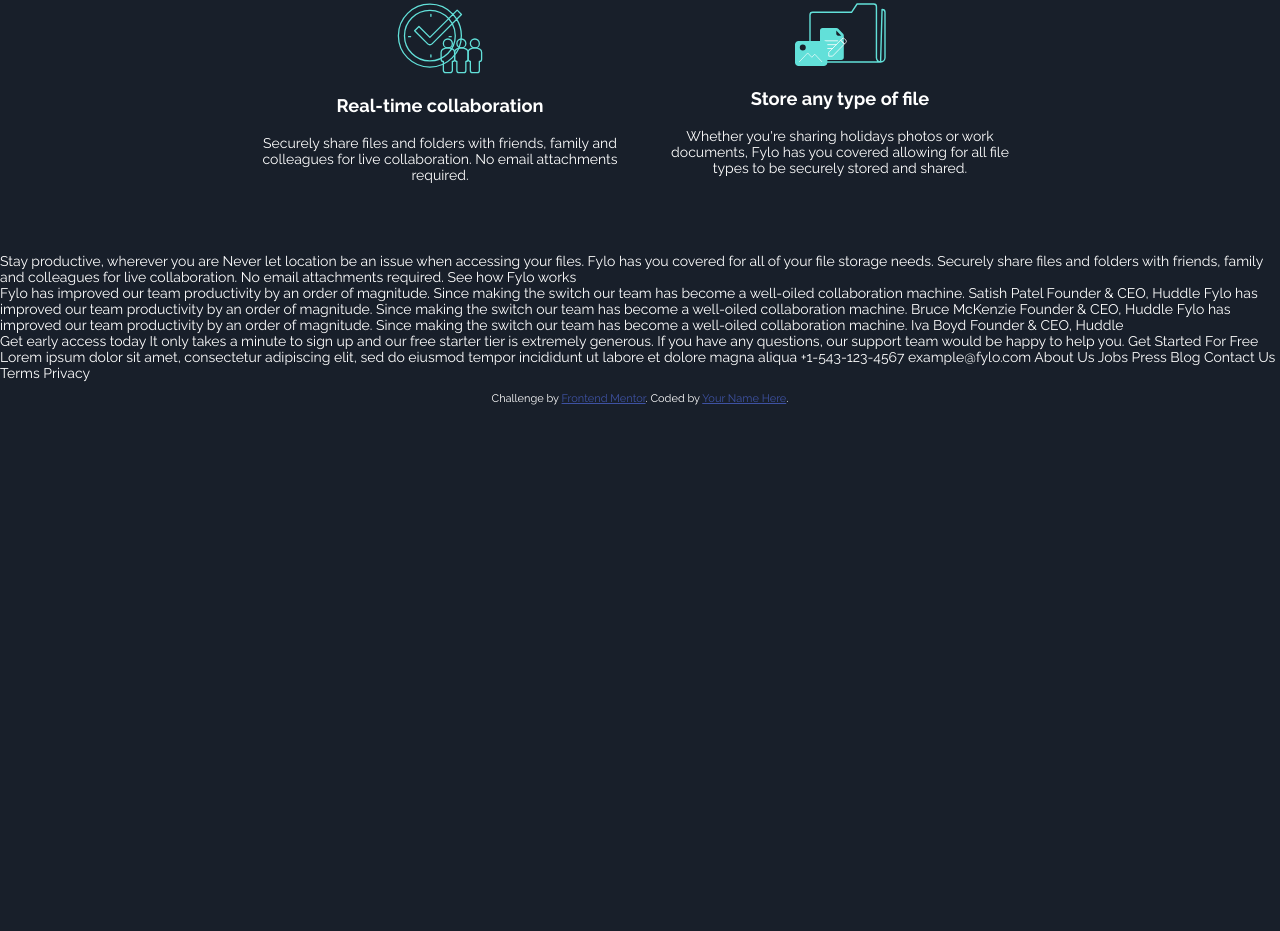
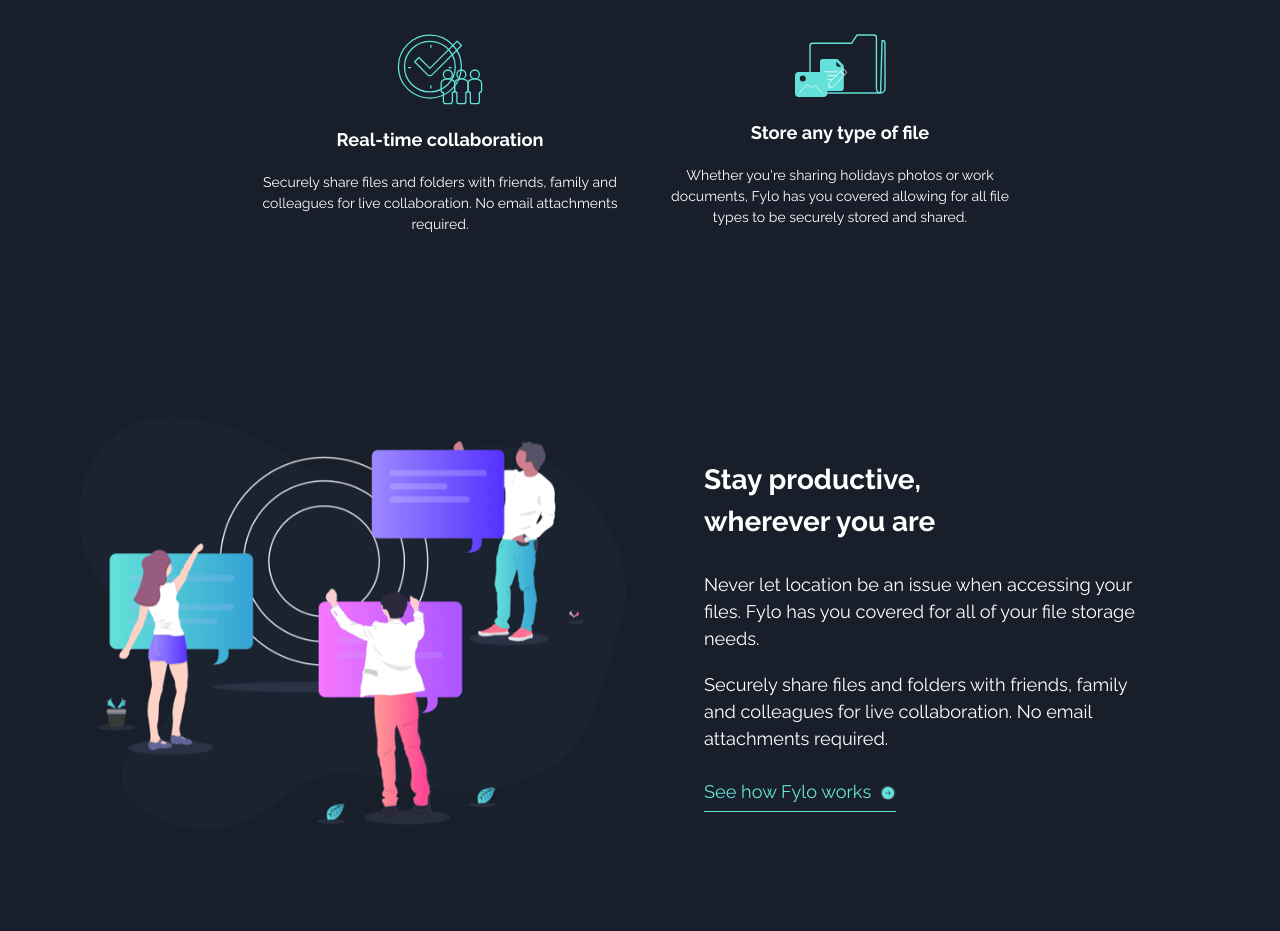
Before and after one commit to CitlalliDMG/fylo_landign_challenge, a plain HTML site: page index.html in a window 1280 px wide. Shown: the part 1146-2077 px from the top of the page. Before the commit the page ends 1562 px from the top, so only its background shows below. Drawn offline with Linux system fonts and the light colour scheme.

Commit message:
[add] creates productivity section

```diff
--- a/css/styles.css
+++ b/css/styles.css
@@ -41,6 +41,10 @@
   justify-content: space-between;
 }
 
+p {
+  line-height: 1.5em;
+}
+
 .hero {
   text-align: center;
   background: url(../images/bg-curvy-mobile.svg),
@@ -68,7 +72,6 @@
 
 .hero-text {
   max-width: 440px;
-  line-height: 1.5em;
 }
 
 .button {
@@ -92,13 +95,51 @@
   padding: 5em 29px;
 }
 
-.title {
+.subtitle {
   font-weight: bold;
   font-size: 1.3em;
 }
 
 .description {
   margin: 0 auto;
+}
+
+.productivity {
+  display: grid;
+  grid-template-columns: 1fr;
+  grid-row-gap: 2em;
+  justify-content: center;
+  align-items: center;
+  padding: 5em 29px;
+}
+
+.productivity-image {
+  max-width: 100%;
+  margin: 3em auto 2em;
+}
+
+.title {
+  font-size: 1.3em;
+  font-weight: bold;
+}
+
+.content p:last-of-type {
+  margin-bottom: 28px;
+}
+
+.link {
+  color: var(--cyan);
+  border-bottom: 1px solid var(--cyan);
+  text-decoration: none;
+  padding-bottom: 0.5em;
+  padding-right: 25px;
+  background: url("../images/icon-arrow.svg") no-repeat right bottom 4px;
+  background-size: 20px;
+}
+
+.testimonials {
+  padding: 0 40px;
+  margin: 5em 0;
 }
 
 .attribution {
@@ -114,8 +155,13 @@
   .logo {
     max-width: 150px;
   }
+
   .description {
     max-width: 376px;
+  }
+
+  .content {
+    padding: 0 50px;
   }
 }
 
@@ -126,24 +172,34 @@
     grid-template-columns: 1fr 450px;
     grid-column-gap: 3em;
   }
+
   .links {
     display: grid;
     grid-template-columns: repeat(3, 150px);
   }
+
   .hero {
     background: url(../images/bg-curvy-desktop.svg), var(--dark-blue-email);
     background-position: center bottom;
     background-size: 100%;
     background-repeat: no-repeat;
   }
+
+  .hero-title {
+    font-size: 2em;
+    max-width: 500px;
+  }
+
   .hero-image {
     width: 100%;
     max-width: 440px;
   }
+
   .button {
     margin: 2em 0 6em;
     max-width: 200px;
   }
+
   .features {
     padding: 5em 0;
     max-width: 800px;
@@ -151,4 +207,28 @@
     grid-template-columns: 1fr 1fr;
     grid-row-gap: 5em;
   }
+
+  .productivity {
+    display: grid;
+    grid-template-columns: 1fr 1fr;
+    grid-column-gap: 2em;
+    justify-content: center;
+    align-items: center;
+    padding: 5em 80px;
+  }
+
+  .title {
+    font-size: 2em;
+    max-width: 300px;
+  }
+
+  .link {
+    background: url("../images/icon-arrow.svg") no-repeat right bottom 10px;
+  }
+
+  .summary,
+  .link {
+    font-size: 1.3em;
+    max-width: 650px;
+  }
 }
--- a/index.html
+++ b/index.html
@@ -27,13 +27,13 @@
         <a>Sign In</a>
       </div>
     </header>
-    <section class="wrapper hero">
+    <section class="hero">
       <img
         src="images/illustration-intro.png"
         alt="Fylo intro"
         class="hero-image"
       />
-      <h1 class="hero-text">
+      <h1 class="hero-title">
         All your files in one secure location, accessible anywhere.
       </h1>
       <p class="hero-text">
@@ -45,10 +45,10 @@
         Get Started
       </button>
     </section>
-    <section class="wrapper features">
+    <section class="features">
       <article>
         <img src="images/icon-access-anywhere.svg" alt="Fylo access anywhere" />
-        <p class="title">
+        <p class="subtitle">
           Access your files, anywhere
         </p>
         <p class="description">
@@ -58,7 +58,7 @@
       </article>
       <article>
         <img src="images/icon-security.svg" alt="Fylo security" />
-        <p class="title">
+        <p class="subtitle">
           Security you can trust
         </p>
         <p class="description">
@@ -68,7 +68,7 @@
       </article>
       <article>
         <img src="images/icon-collaboration.svg" alt="Fylo security" />
-        <p class="title">
+        <p class="subtitle">
           Real-time collaboration
         </p>
         <p class="description">
@@ -78,7 +78,7 @@
       </article>
       <article>
         <img src="images/icon-any-file.svg" alt="Fylo any file" />
-        <p class="title">
+        <p class="subtitle">
           Store any type of file
         </p>
         <p class="description">
@@ -87,14 +87,30 @@
         </p>
       </article>
     </section>
-    <section>
-      Stay productive, wherever you are Never let location be an issue when
-      accessing your files. Fylo has you covered for all of your file storage
-      needs. Securely share files and folders with friends, family and
-      colleagues for live collaboration. No email attachments required. See how
-      Fylo works
+    <section class="productivity">
+      <img
+        src="images/illustration-stay-productive.png"
+        alt="Fylo stay productive"
+        class="productivity-image"
+      />
+      <div class="content">
+        <p class="title">
+          Stay productive, wherever you are
+        </p>
+        <p class="summary">
+          Never let location be an issue when accessing your files. Fylo has you
+          covered for all of your file storage needs.
+        </p>
+        <p class="summary">
+          Securely share files and folders with friends, family and colleagues
+          for live collaboration. No email attachments required.
+        </p>
+        <a class="link">
+          See how Fylo works
+        </a>
+      </div>
     </section>
-    <section>
+    <section class="testimonials">
       Fylo has improved our team productivity by an order of magnitude. Since
       making the switch our team has become a well-oiled collaboration machine.
       Satish Patel Founder & CEO, Huddle Fylo has improved our team productivity
```
